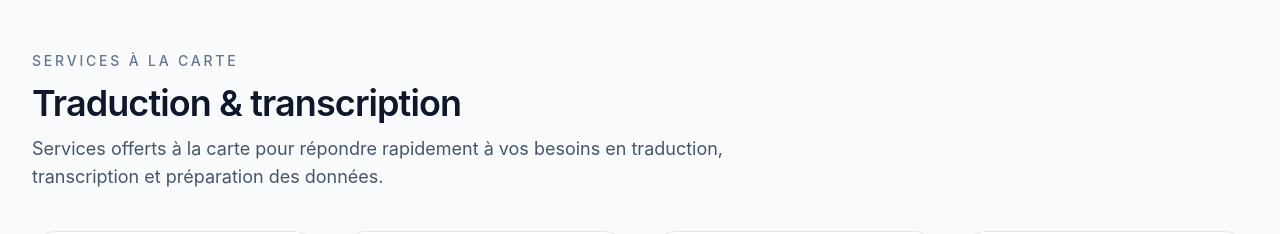
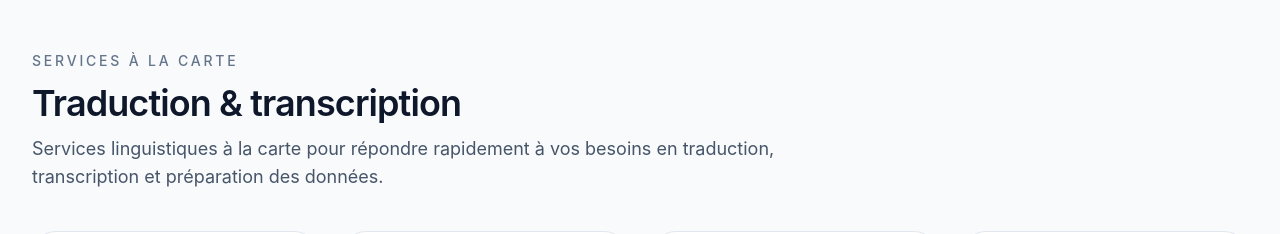
Before and after one commit to momopro21/vidame-recherche, a React (Vite) app: page / in a window 1280 px wide. Shown: the part 2820-3054 px from the top of the page. Built offline with nearby package versions, Linux system fonts and the light colour scheme; the HTML template or start-up script is replaced by a standard one.

Commit message:
Update App.tsx

```diff
--- a/src/App.tsx
+++ b/src/App.tsx
@@ -553,7 +553,7 @@ function Accueil({ setPage }: { setPage: (page: string) => void }) {
           <SectionTitle
             eyebrow="Services à la carte"
             title="Traduction & transcription"
-            text="Services offerts à la carte pour répondre rapidement à vos besoins en traduction, transcription et préparation des données."
+            text="Services linguistiques à la carte pour répondre rapidement à vos besoins en traduction, transcription et préparation des données."
             />
           <div className="mt-10 grid gap-6 md:grid-cols-2 xl:grid-cols-4">
             {services.map((service) => {
```
